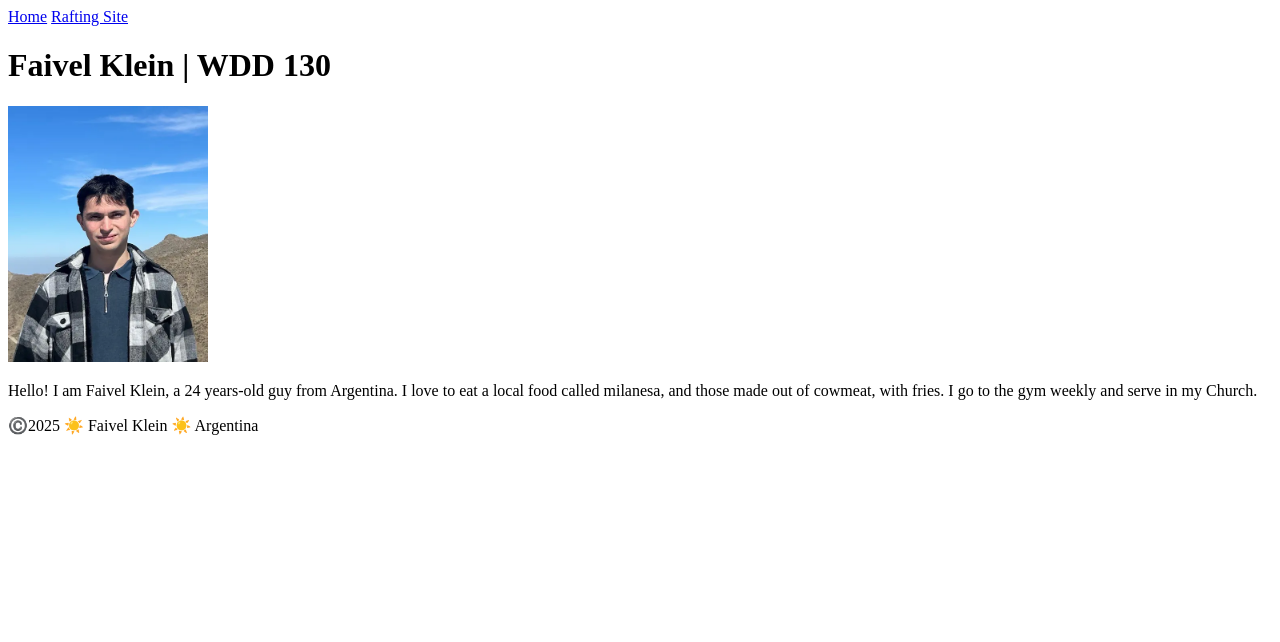
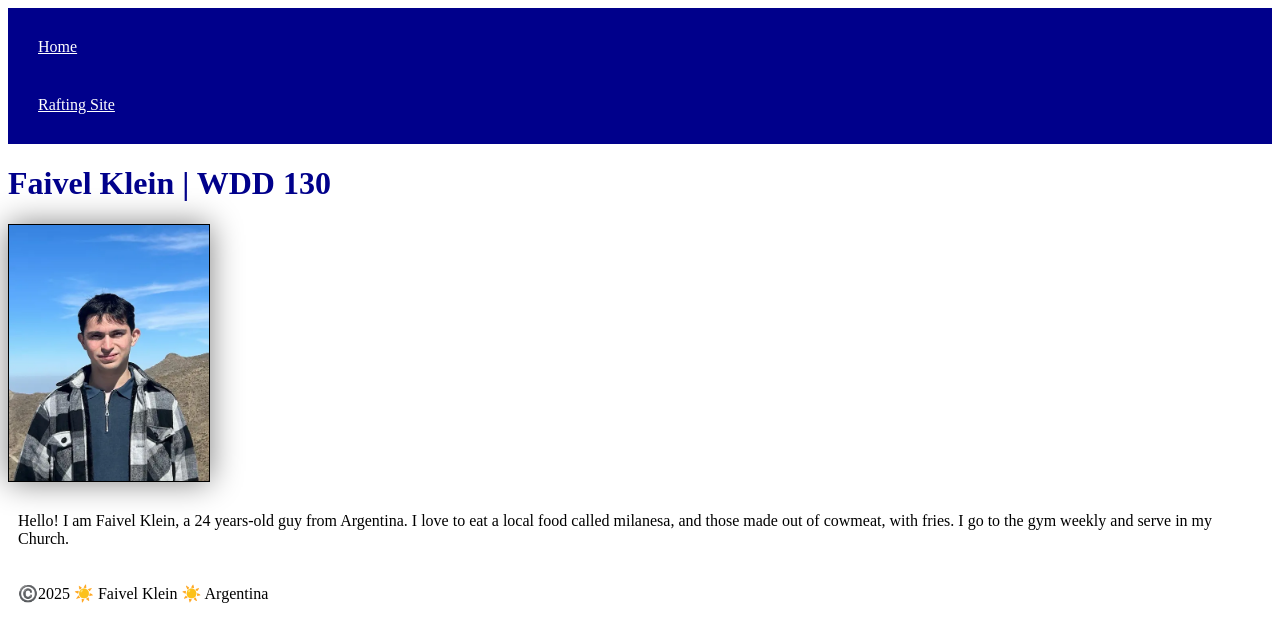
Before and after one commit to Faivel-Klein/wdd130, a plain HTML site: page index.html in a window 1280 px wide. Drawn offline with Linux system fonts and the light colour scheme.

Commit message:
Added CSS file

```diff
--- a/index.html
+++ b/index.html
@@ -3,6 +3,7 @@
     <head>
         <meta charset="utf-8">
         <meta name="viewport" content="width=device-width, initial-scale=1.0">
+        <link rel="stylesheet" href="styles/styles.css">
         <title>Faivel Klein | WDD 130</title>
     </head>
     <body>
--- /dev/null
+++ b/styles/styles.css
@@ -0,0 +1,25 @@
+nav {
+    background-color: darkblue;
+    padding: 10px;
+}
+
+nav a {
+    color: white;
+    display: block;
+    padding: 20px;
+}
+
+h1 {
+    color: darkblue
+}
+
+img {
+    width: 150xp;
+    height: auto;
+    border: 1px solid black;
+    box-shadow: 0 0 30px gray;
+}
+
+p {
+    padding: 10px;
+}
```
